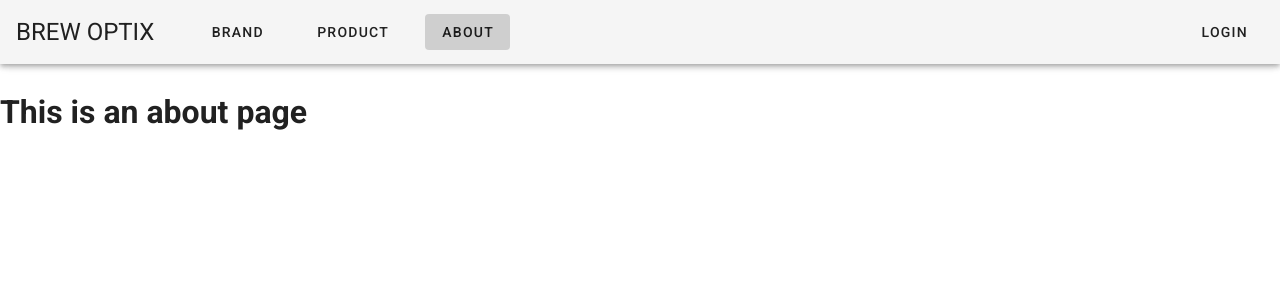
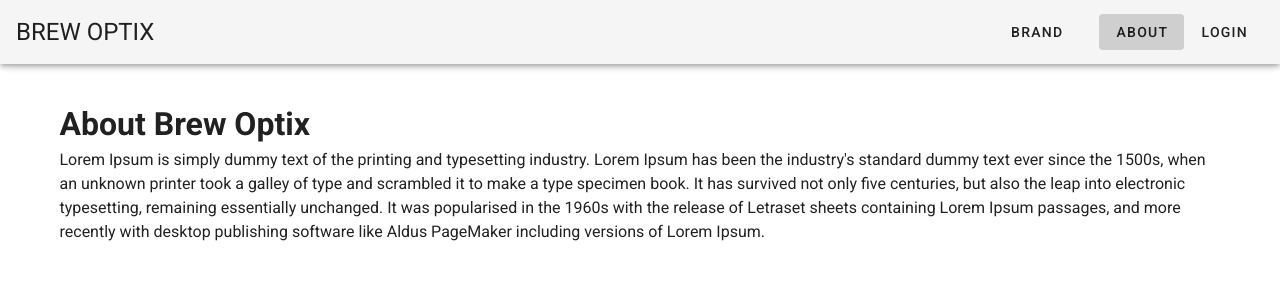
Before and after one commit to islarky88/brew-optix-text, a Vue app: page /about in a window 1280 px wide. Shown: the top 300 px of the page. Built offline with nearby package versions, Linux system fonts and the light colour scheme.

Commit message:
added dynamic route for brand

```diff
--- a/src/components/TheMenu.vue
+++ b/src/components/TheMenu.vue
@@ -4,6 +4,7 @@
       <v-toolbar-title class="headline text-uppercase mr-5">
         <span>{{ $store.state.appName }}</span>
       </v-toolbar-title>
+      <v-spacer></v-spacer>
       <v-btn v-for="(item, i) in $store.state.menuItems"
         :key="i"
         class="ml-5"
@@ -12,7 +13,7 @@
       >
         {{ item.title }}
       </v-btn>
-      <v-spacer></v-spacer>
+
 
       <v-btn text>
         Login
--- a/src/router.js
+++ b/src/router.js
@@ -1,26 +1,32 @@
-import Vue from "vue";
-import Router from "vue-router";
-import Home from "./views/Home.vue";
+import Vue from 'vue';
+import Router from 'vue-router';
+import Home from './views/Home.vue';
+import BrandInfo from './views/BrandInfo.vue';
 
 Vue.use(Router);
 
 export default new Router({
-  mode: "history",
+  mode: 'history',
   base: process.env.BASE_URL,
   routes: [
     {
-      path: "/",
-      name: "home",
-      component: Home
+      path: '/',
+      name: 'home',
+      component: Home,
     },
     {
-      path: "/about",
-      name: "about",
+      path: '/user/:suplierId',
+      name: 'brand-info',
+      component: BrandInfo,
+    },
+    {
+      path: '/about',
+      name: 'about',
       // route level code-splitting
       // this generates a separate chunk (about.[hash].js) for this route
       // which is lazy-loaded when the route is visited.
       component: () =>
-        import(/* webpackChunkName: "about" */ "./views/About.vue")
-    }
-  ]
+        import(/* webpackChunkName: "about" */ './views/About.vue'),
+    },
+  ],
 });
--- a/src/store.js
+++ b/src/store.js
@@ -7,7 +7,11 @@
 export default new Vuex.Store({
   state: {
     appName: 'Brew Optix',
-    menuItems: [{ title: 'Brand', link: '/' }, { title: 'Product', link: '/' }, { title: 'About', link: '/about' }],
+    menuItems: [
+      { title: 'Brand', link: '/' },
+      // { title: 'Product', link: '/' },
+      { title: 'About', link: '/about' },
+    ],
     beerBrands: [],
   },
   mutations: {
@@ -16,10 +20,9 @@
     },
   },
   actions: {
-
     async fetchBeerBrands({ commit }, products) {
-
-        let url = 'http://private-anon-e2d1d383a9-brewoptixv2.apiary-mock.com/brands';
+      let url =
+        'http://private-anon-e2d1d383a9-brewoptixv2.apiary-mock.com/brands';
 
       try {
         let { data } = await axios.get(url);
@@ -29,13 +32,10 @@
         }
 
         commit('SET_BEER_BRANDS', data);
-
       } catch (e) {
         // eslint-disable-next-line no-console
         console.log(e);
       }
-
     },
-
   },
 });
--- a/src/views/About.vue
+++ b/src/views/About.vue
@@ -1,5 +1,6 @@
 <template>
-  <div class="about">
-    <h1>This is an about page</h1>
-  </div>
+  <v-container>
+    <h1>About {{ $store.state.appName }} </h1>
+    Lorem Ipsum is simply dummy text of the printing and typesetting industry. Lorem Ipsum has been the industry's standard dummy text ever since the 1500s, when an unknown printer took a galley of type and scrambled it to make a type specimen book. It has survived not only five centuries, but also the leap into electronic typesetting, remaining essentially unchanged. It was popularised in the 1960s with the release of Letraset sheets containing Lorem Ipsum passages, and more recently with desktop publishing software like Aldus PageMaker including versions of Lorem Ipsum.
+  </v-container>
 </template>
--- /dev/null
+++ b/src/views/BrandInfo.vue
@@ -0,0 +1,15 @@
+<template>
+  <v-container>
+    {{ $route.params.supplierId }}
+  </v-container>
+</template>
+
+<script>
+  export default {
+
+  };
+</script>
+
+<style lang="scss" scoped>
+
+</style>
```
Lines whose indentation alone changed are shown as unchanged.
